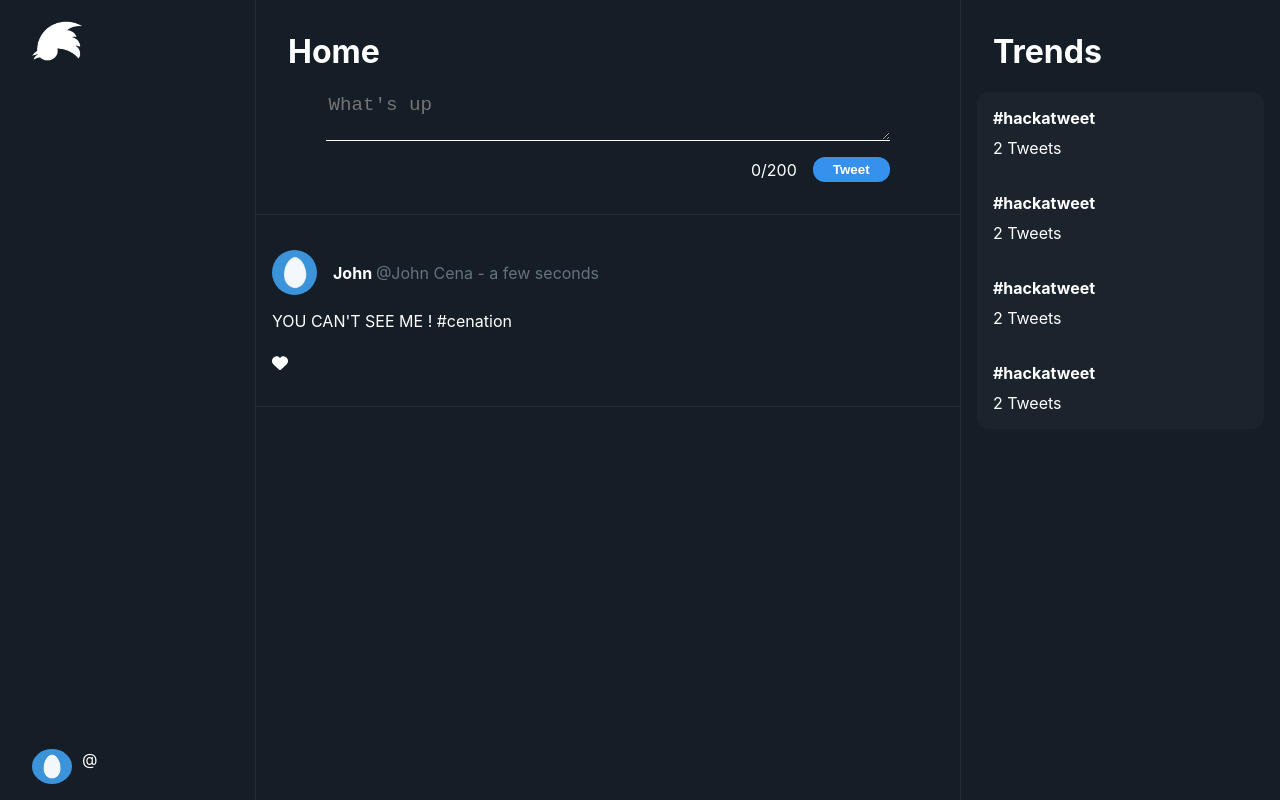
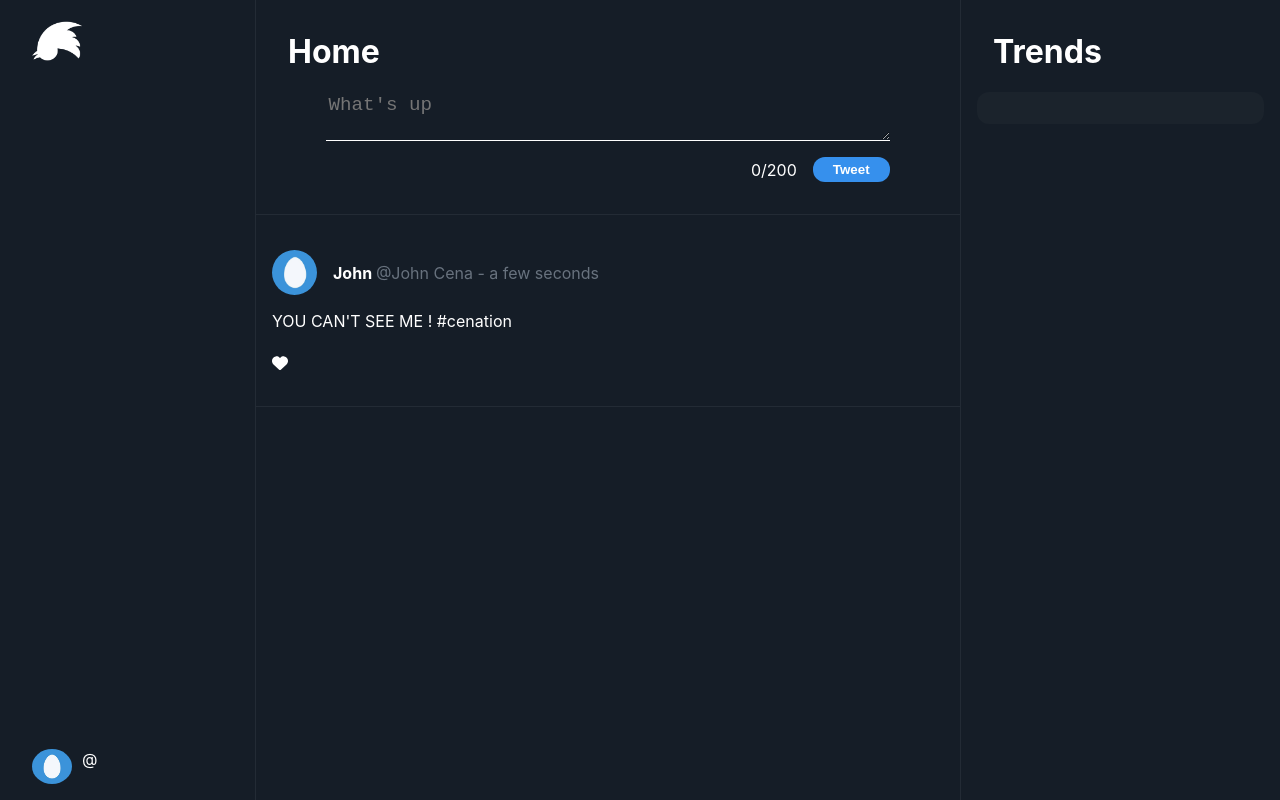
Before and after one commit to SE-XPRT/hackatweet-frontend, a Next.js app: page /homepage in a window 1280 px wide. Built offline with nearby package versions, Linux system fonts and the light colour scheme.

Commit message:
rightside affiche les trends en cours

```diff
--- a/components/Rightside.js
+++ b/components/Rightside.js
@@ -1,15 +1,26 @@
 import styles from "../styles/Rightside.module.css";
-import Trend from "./Trend"
+import Trend from "./Trend";
+import { useSelector } from "react-redux";
 
 function RightSide(props) {
+  const hashtags = useSelector((state) => state.hashtags.value);
+
+  const hashtagCounts = {};
+  hashtags.forEach((tag) => {
+    hashtagCounts[tag] = (hashtagCounts[tag] || 0) + 1;
+  });
+
+  const allHashtags = Object.entries(hashtagCounts).map(([tag, count]) => (
+    <Trend key={tag} content={tag} count={count} />
+  ));
+
   return (
     <div className={styles.page} style={props.style}>
-      <div><h1 className={styles.h1}>Trends</h1></div>
+      <div>
+        <h1 className={styles.h1}>Trends</h1>
+      </div>
       <div className={styles.trends}>
-        <Trend />
-        <Trend />
-        <Trend />
-        <Trend />
+        {allHashtags}
       </div>
     </div>
   );
--- a/components/Trend.js
+++ b/components/Trend.js
@@ -1,12 +1,11 @@
-import { ST } from "next/dist/shared/lib/utils";
 import styles from "../styles/Trend.module.css";
 
-function Trend() {
+function Trend(props) {
   return (
     <div className={styles.page}>
       <div className={styles.trend}>
-        <h4 className={styles.h4}>#hackatweet</h4>
-        <div className={styles.nbrTweets}>2 Tweets</div>
+        <h4 className={styles.h4}>{props.content}</h4>
+        <div className={styles.nbrTweets}>{props.count} Tweets</div>
       </div>
     </div>
   );
--- a/components/Tweet.js
+++ b/components/Tweet.js
@@ -1,7 +1,7 @@
 import styles from "../styles/Tweet.module.css";
 import Leftside from "./Leftside";
 import MiddleSide from "./Middleside";
-import RightSide from "./RightSide";
+import RightSide from "./Rightside";
 
 function Tweet() {
   return (
```
